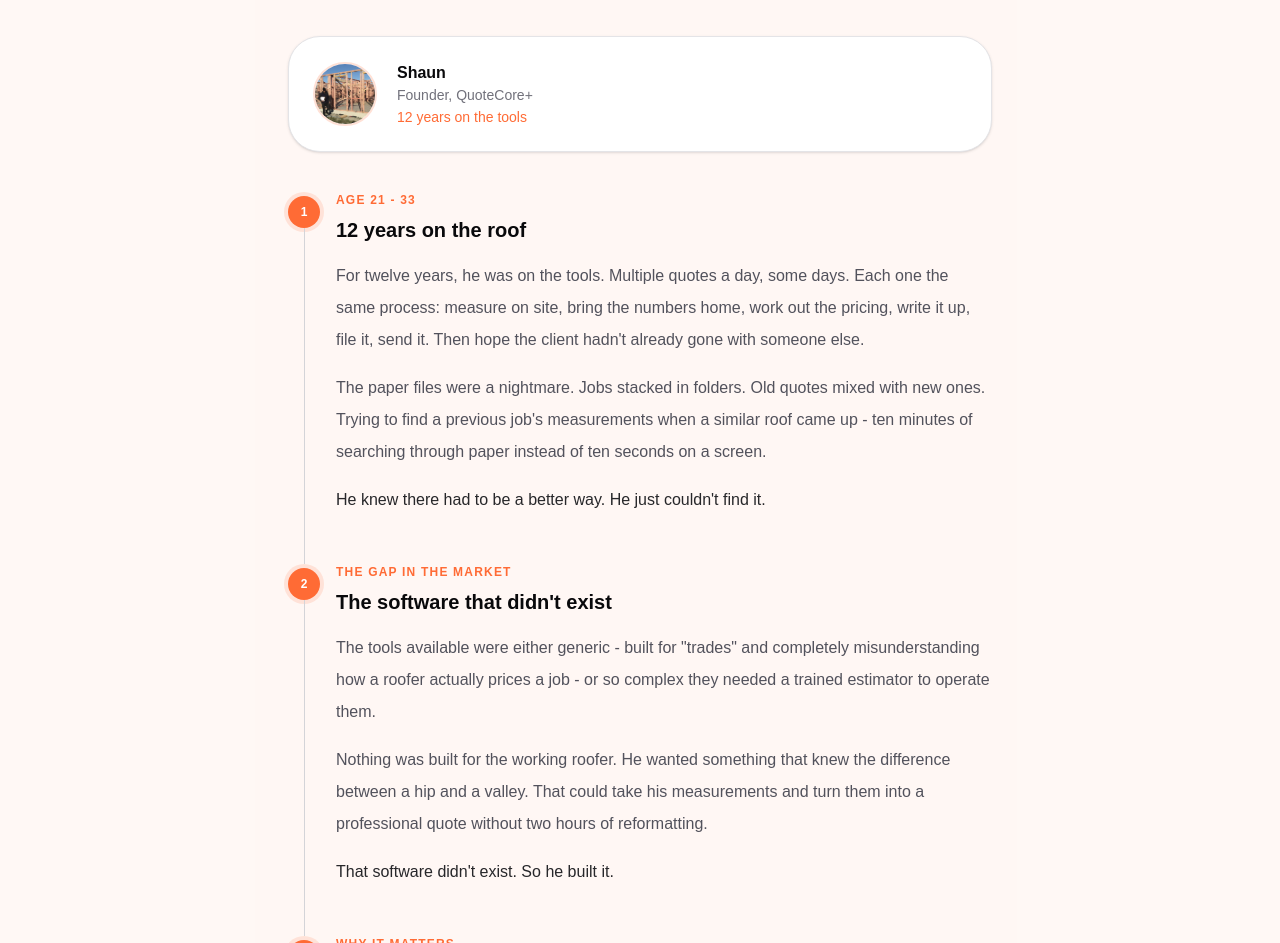
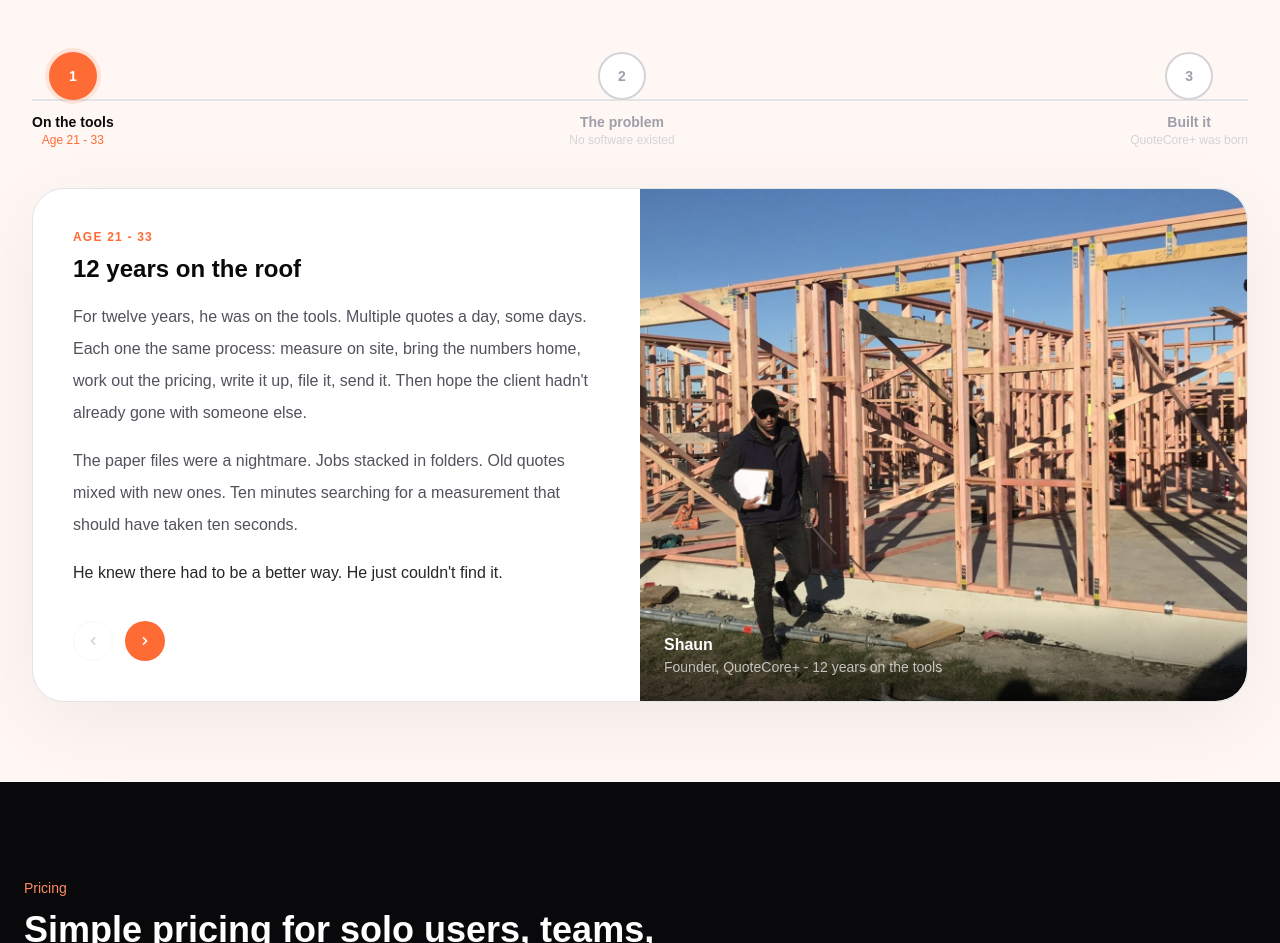
Before and after one commit to barrytheai/quotecore, a Next.js app: page / in a window 1280 px wide. Shown: the part 2620-3563 px from the top of the page. Built offline with nearby package versions, Linux system fonts and the light colour scheme.

Commit message:
feat: founder journey as horizontal clickable track with photo

```diff
--- a/app/page.tsx
+++ b/app/page.tsx
@@ -8,6 +8,7 @@ export default function HomePage() {
   const [isPaused, setIsPaused] = useState(false);
   const [activeTestimonial, setActiveTestimonial] = useState(0);
   const [activeStep, setActiveStep] = useState(0);
+  const [activeFounderStep, setActiveFounderStep] = useState(0);
 
   const toggleMute = () => {
     const video = videoRef.current;
@@ -476,68 +477,109 @@ export default function HomePage() {
 
         {/* Founder journey */}
         <section className="bg-[#FF6B35]/5 py-20">
-          <div className="mx-auto max-w-3xl px-6 lg:px-8">
-            <p className="text-sm font-medium text-[#FF6B35]">Why QuoteCore+</p>
-            <h2 className="mt-3 text-3xl font-semibold sm:text-4xl">
-              He spent 12 years quoting roofs the hard way. Then he built QuoteCore+.
-            </h2>
-
-            {/* Founder card */}
-            <div className="mt-10 flex items-center gap-5 rounded-[2rem] border border-zinc-200 bg-white p-6 shadow-sm">
-              <img src="/shaun.jpg" alt="Shaun, founder of QuoteCore+" className="h-16 w-16 rounded-full object-cover border-2 border-[#FF6B35]/20" />
-              <div>
-                <p className="font-semibold">Shaun</p>
-                <p className="text-sm text-zinc-500">Founder, QuoteCore+</p>
-                <p className="mt-0.5 text-sm font-medium text-[#FF6B35]">12 years on the tools</p>
-              </div>
+          <div className="mx-auto max-w-7xl px-6 lg:px-8">
+            <div className="text-center">
+              <p className="text-sm font-medium text-[#FF6B35]">Why QuoteCore+</p>
+              <h2 className="mt-3 text-3xl font-semibold sm:text-4xl">
+                He spent 12 years quoting roofs the hard way. Then he built QuoteCore+.
+              </h2>
             </div>
 
-            {/* Timeline */}
-            <div className="mt-10">
+            {/* Horizontal track */}
+            <div className="mt-14">
+              <div className="relative flex items-center justify-between">
+                <div className="absolute left-0 right-0 top-1/2 h-0.5 -translate-y-1/2 bg-zinc-200" />
+                <div
+                  className="absolute left-0 top-1/2 h-0.5 -translate-y-1/2 bg-[#FF6B35] transition-all duration-500"
+                  style={{ width: `${(activeFounderStep / 2) * 100}%` }}
+                />
+                {[
+                  { label: "On the tools", sub: "Age 21 - 33" },
+                  { label: "The problem", sub: "No software existed" },
+                  { label: "Built it", sub: "QuoteCore+ was born" },
+                ].map((s, i) => (
+                  <button
+                    key={i}
+                    type="button"
+                    onClick={() => setActiveFounderStep(i)}
+                    className="relative z-10 flex flex-col items-center gap-3"
+                  >
+                    <div className={`flex h-12 w-12 items-center justify-center rounded-full border-2 text-sm font-semibold transition-all duration-300 ${
+                      i <= activeFounderStep
+                        ? "border-[#FF6B35] bg-[#FF6B35] text-white shadow-[0_0_0_4px_rgba(255,107,53,0.15)]"
+                        : "border-zinc-300 bg-white text-zinc-400"
+                    }`}>
+                      {i + 1}
+                    </div>
+                    <div className="text-center">
+                      <p className={`text-sm font-semibold transition-colors duration-300 ${i === activeFounderStep ? "text-zinc-950" : "text-zinc-400"}`}>{s.label}</p>
+                      <p className={`text-xs transition-colors duration-300 ${i === activeFounderStep ? "text-[#FF6B35]" : "text-zinc-300"}`}>{s.sub}</p>
+                    </div>
+                  </button>
+                ))}
+              </div>
 
-              {/* Stop 1 */}
-              <div className="relative pl-12">
-                <div className="absolute left-0 top-1 flex h-8 w-8 items-center justify-center rounded-full bg-[#FF6B35] text-xs font-bold text-white shadow-[0_0_0_4px_rgba(255,107,53,0.15)]">1</div>
-                <div className="absolute bottom-0 left-4 top-9 w-px bg-zinc-300" />
-                <div className="pb-12">
-                  <p className="text-xs font-semibold uppercase tracking-widest text-[#FF6B35]">Age 21 - 33</p>
-                  <h3 className="mt-2 text-xl font-semibold">12 years on the roof</h3>
-                  <div className="mt-4 space-y-4 leading-8 text-zinc-600">
-                    <p>For twelve years, he was on the tools. Multiple quotes a day, some days. Each one the same process: measure on site, bring the numbers home, work out the pricing, write it up, file it, send it. Then hope the client hadn't already gone with someone else.</p>
-                    <p>The paper files were a nightmare. Jobs stacked in folders. Old quotes mixed with new ones. Trying to find a previous job's measurements when a similar roof came up - ten minutes of searching through paper instead of ten seconds on a screen.</p>
-                    <p className="font-medium text-zinc-800">He knew there had to be a better way. He just couldn't find it.</p>
+              {/* Content panel */}
+              <div className="mt-10 overflow-hidden rounded-[2rem] border border-zinc-200 bg-white shadow-[0_20px_80px_rgba(0,0,0,0.06)]">
+                <div className="grid lg:grid-cols-2">
+                  {/* Text */}
+                  <div className="flex flex-col justify-center p-10">
+                    {activeFounderStep === 0 && (
+                      <>
+                        <p className="text-xs font-semibold uppercase tracking-widest text-[#FF6B35]">Age 21 - 33</p>
+                        <h3 className="mt-2 text-2xl font-semibold">12 years on the roof</h3>
+                        <div className="mt-4 space-y-4 leading-8 text-zinc-600">
+                          <p>For twelve years, he was on the tools. Multiple quotes a day, some days. Each one the same process: measure on site, bring the numbers home, work out the pricing, write it up, file it, send it. Then hope the client hadn't already gone with someone else.</p>
+                          <p>The paper files were a nightmare. Jobs stacked in folders. Old quotes mixed with new ones. Ten minutes searching for a measurement that should have taken ten seconds.</p>
+                          <p className="font-medium text-zinc-800">He knew there had to be a better way. He just couldn't find it.</p>
+                        </div>
+                      </>
+                    )}
+                    {activeFounderStep === 1 && (
+                      <>
+                        <p className="text-xs font-semibold uppercase tracking-widest text-[#FF6B35]">The gap in the market</p>
+                        <h3 className="mt-2 text-2xl font-semibold">The software that didn't exist</h3>
+                        <div className="mt-4 space-y-4 leading-8 text-zinc-600">
+                          <p>The tools available were either generic - built for "trades" and completely misunderstanding how a roofer actually prices a job - or so complex they needed a trained estimator to operate them.</p>
+                          <p>Nothing knew the difference between a hip and a valley. Nothing could take his measurements and turn them into a professional quote without two hours of reformatting.</p>
+                          <p className="font-medium text-zinc-800">That software didn't exist. So he built it.</p>
+                        </div>
+                      </>
+                    )}
+                    {activeFounderStep === 2 && (
+                      <>
+                        <p className="text-xs font-semibold uppercase tracking-widest text-[#FF6B35]">Why it matters</p>
+                        <h3 className="mt-2 text-2xl font-semibold">Built from the inside out</h3>
+                        <div className="mt-4 space-y-4 leading-8 text-zinc-600">
+                          <p>QuoteCore+ isn't built by developers who interviewed a few roofers. It's built by someone who lived the problem for over a decade. Every feature exists because someone who spent twelve years roofing decided it should.</p>
+                          <p>Before launch, it was tested by working roofers across the industry - contractors who quoted real jobs through the platform and gave honest feedback on what wasn't good enough.</p>
+                          <p className="font-medium text-zinc-800">The result is a quoting tool that thinks the way a roofer thinks - because it was built by one.</p>
+                        </div>
+                        <a href="/about" className="mt-6 inline-flex items-center gap-2 text-sm font-semibold text-[#FF6B35] hover:underline">
+                          Read Shaun's full story
+                          <svg className="h-4 w-4" viewBox="0 0 20 20" fill="currentColor"><path fillRule="evenodd" d="M7.293 14.707a1 1 0 010-1.414L10.586 10 7.293 6.707a1 1 0 011.414-1.414l4 4a1 1 0 010 1.414l-4 4a1 1 0 01-1.414 0z" clipRule="evenodd" /></svg>
+                        </a>
+                      </>
+                    )}
+                    <div className="mt-8 flex gap-3">
+                      <button type="button" onClick={() => setActiveFounderStep((p) => Math.max(0, p - 1))} disabled={activeFounderStep === 0} className="inline-flex h-10 w-10 items-center justify-center rounded-full border border-zinc-200 bg-white text-zinc-500 transition-colors hover:bg-zinc-50 disabled:opacity-30">
+                        <svg className="h-4 w-4" viewBox="0 0 20 20" fill="currentColor"><path fillRule="evenodd" d="M12.707 5.293a1 1 0 010 1.414L9.414 10l3.293 3.293a1 1 0 01-1.414 1.414l-4-4a1 1 0 010-1.414l4-4a1 1 0 011.414 0z" clipRule="evenodd" /></svg>
+                      </button>
+                      <button type="button" onClick={() => setActiveFounderStep((p) => Math.min(2, p + 1))} disabled={activeFounderStep === 2} className="inline-flex h-10 w-10 items-center justify-center rounded-full bg-[#FF6B35] text-white transition-colors hover:bg-[#e85d2b] disabled:opacity-30">
+                        <svg className="h-4 w-4" viewBox="0 0 20 20" fill="currentColor"><path fillRule="evenodd" d="M7.293 14.707a1 1 0 010-1.414L10.586 10 7.293 6.707a1 1 0 011.414-1.414l4 4a1 1 0 010 1.414l-4 4a1 1 0 01-1.414 0z" clipRule="evenodd" /></svg>
+                      </button>
+                    </div>
+                  </div>
+                  {/* Photo */}
+                  <div className="relative hidden overflow-hidden rounded-r-[2rem] lg:block">
+                    <img src="/shaun.jpg" alt="Shaun, founder of QuoteCore+" className="h-full w-full object-cover" />
+                    <div className="absolute bottom-0 left-0 right-0 bg-gradient-to-t from-black/60 to-transparent p-6">
+                      <p className="font-semibold text-white">Shaun</p>
+                      <p className="text-sm text-white/70">Founder, QuoteCore+ - 12 years on the tools</p>
+                    </div>
                   </div>
                 </div>
               </div>
-
-              {/* Stop 2 */}
-              <div className="relative pl-12">
-                <div className="absolute left-0 top-1 flex h-8 w-8 items-center justify-center rounded-full bg-[#FF6B35] text-xs font-bold text-white shadow-[0_0_0_4px_rgba(255,107,53,0.15)]">2</div>
-                <div className="absolute bottom-0 left-4 top-9 w-px bg-zinc-300" />
-                <div className="pb-12">
-                  <p className="text-xs font-semibold uppercase tracking-widest text-[#FF6B35]">The gap in the market</p>
-                  <h3 className="mt-2 text-xl font-semibold">The software that didn't exist</h3>
-                  <div className="mt-4 space-y-4 leading-8 text-zinc-600">
-                    <p>The tools available were either generic - built for "trades" and completely misunderstanding how a roofer actually prices a job - or so complex they needed a trained estimator to operate them.</p>
-                    <p>Nothing was built for the working roofer. He wanted something that knew the difference between a hip and a valley. That could take his measurements and turn them into a professional quote without two hours of reformatting.</p>
-                    <p className="font-medium text-zinc-800">That software didn't exist. So he built it.</p>
-                  </div>
-                </div>
-              </div>
-
-              {/* Stop 3 */}
-              <div className="relative pl-12">
-                <div className="absolute left-0 top-1 flex h-8 w-8 items-center justify-center rounded-full bg-[#FF6B35] text-xs font-bold text-white shadow-[0_0_0_4px_rgba(255,107,53,0.15)]">3</div>
-                <div className="pb-4">
-                  <p className="text-xs font-semibold uppercase tracking-widest text-[#FF6B35]">Why it matters</p>
-                  <h3 className="mt-2 text-xl font-semibold">Built from the inside out</h3>
-                  <div className="mt-4 space-y-4 leading-8 text-zinc-600">
-                    <p>QuoteCore+ isn't built by developers who interviewed a few roofers. It's built by someone who lived the problem for over a decade. Every feature exists because someone who spent twelve years roofing decided it should.</p>
-                    <p className="font-medium text-zinc-800">The result is a quoting tool that thinks the way a roofer thinks - because it was built by one.</p>
-                  </div>
-                </div>
-              </div>
-
             </div>
           </div>
         </section>
```
